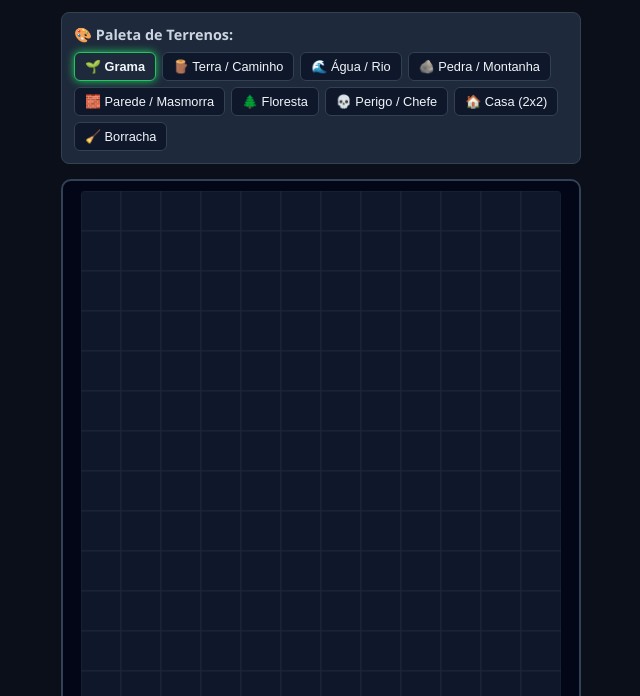
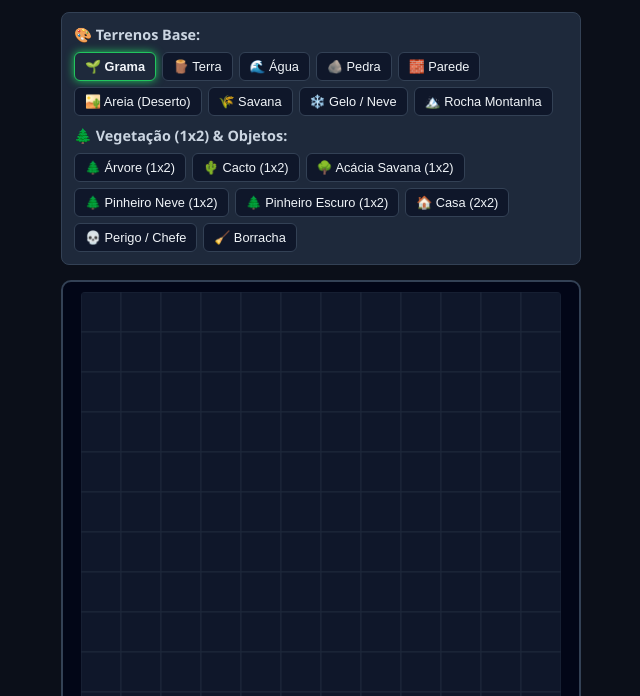
Before and after one commit to Conrado-100/Sarah-RPG-Mundo, a plain HTML site: page map_custom/map.html in a window 1280 px wide. Shown: the part 104-800 px from the top of the page, without its empty margins (319-959 px from the left). Drawn offline with Linux system fonts and the light colour scheme.

Commit message:
refactor: adicionando mais biomas e alterando o modelo das arvores

```diff
--- a/map_custom/map.html
+++ b/map_custom/map.html
@@ -16,16 +16,28 @@
 
         <!-- Barra de Ferramentas / Paleta de Terrenos -->
         <div class="palette-container">
-            <span class="palette-title">🎨 Paleta de Terrenos:</span>
+            <span class="palette-title">🎨 Terrenos Base:</span>
             <div class="palette-buttons">
                 <button class="tile-btn active" data-type="grass" style="--tile-color: #22c55e;">🌱 Grama</button>
-                <button class="tile-btn" data-type="dirt" style="--tile-color: #78350f;">🪵 Terra / Caminho</button>
-                <button class="tile-btn" data-type="water" style="--tile-color: #0284c7;">🌊 Água / Rio</button>
-                <button class="tile-btn" data-type="stone" style="--tile-color: #64748b;">🪨 Pedra / Montanha</button>
-                <button class="tile-btn" data-type="wall" style="--tile-color: #334155;">🧱 Parede / Masmorra</button>
-                <button class="tile-btn" data-type="tree" style="--tile-color: #15803d;">🌲 Floresta</button>
+                <button class="tile-btn" data-type="dirt" style="--tile-color: #78350f;">🪵 Terra</button>
+                <button class="tile-btn" data-type="water" style="--tile-color: #0284c7;">🌊 Água</button>
+                <button class="tile-btn" data-type="stone" style="--tile-color: #64748b;">🪨 Pedra</button>
+                <button class="tile-btn" data-type="wall" style="--tile-color: #334155;">🧱 Parede</button>
+                <button class="tile-btn" data-type="sand" style="--tile-color: #eab308;">🏜️ Areia (Deserto)</button>
+                <button class="tile-btn" data-type="savannah_grass" style="--tile-color: #ca8a04;">🌾 Savana</button>
+                <button class="tile-btn" data-type="ice" style="--tile-color: #bae6fd;">❄️ Gelo / Neve</button>
+                <button class="tile-btn" data-type="mountain_rock" style="--tile-color: #475569;">🏔️ Rocha Montanha</button>
+            </div>
+
+            <span class="palette-title" style="margin-top: 10px;">🌲 Vegetação (1x2) & Objetos:</span>
+            <div class="palette-buttons">
+                <button class="tile-btn" data-type="tree" style="--tile-color: #15803d;">🌲 Árvore (1x2)</button>
+                <button class="tile-btn" data-type="cactus" style="--tile-color: #16a34a;">🌵 Cacto (1x2)</button>
+                <button class="tile-btn" data-type="tree_savannah" style="--tile-color: #a16207;">🌳 Acácia Savana (1x2)</button>
+                <button class="tile-btn" data-type="tree_snow" style="--tile-color: #38bdf8;">🌲 Pinheiro Neve (1x2)</button>
+                <button class="tile-btn" data-type="tree_mountain" style="--tile-color: #0f766e;">🌲 Pinheiro Escuro (1x2)</button>
+                <button class="tile-btn" data-type="house" style="--tile-color: #ea580c;">🏠 Casa (2x2)</button>
                 <button class="tile-btn" data-type="danger" style="--tile-color: #ef4444;">💀 Perigo / Chefe</button>
-                <button class="tile-btn" data-type="house" style="--tile-color: #ea580c;">🏠 Casa (2x2)</button>
                 <button class="tile-btn" data-type="erase" style="--tile-color: #0f172a;">🧹 Borracha</button>
             </div>
         </div>
```
